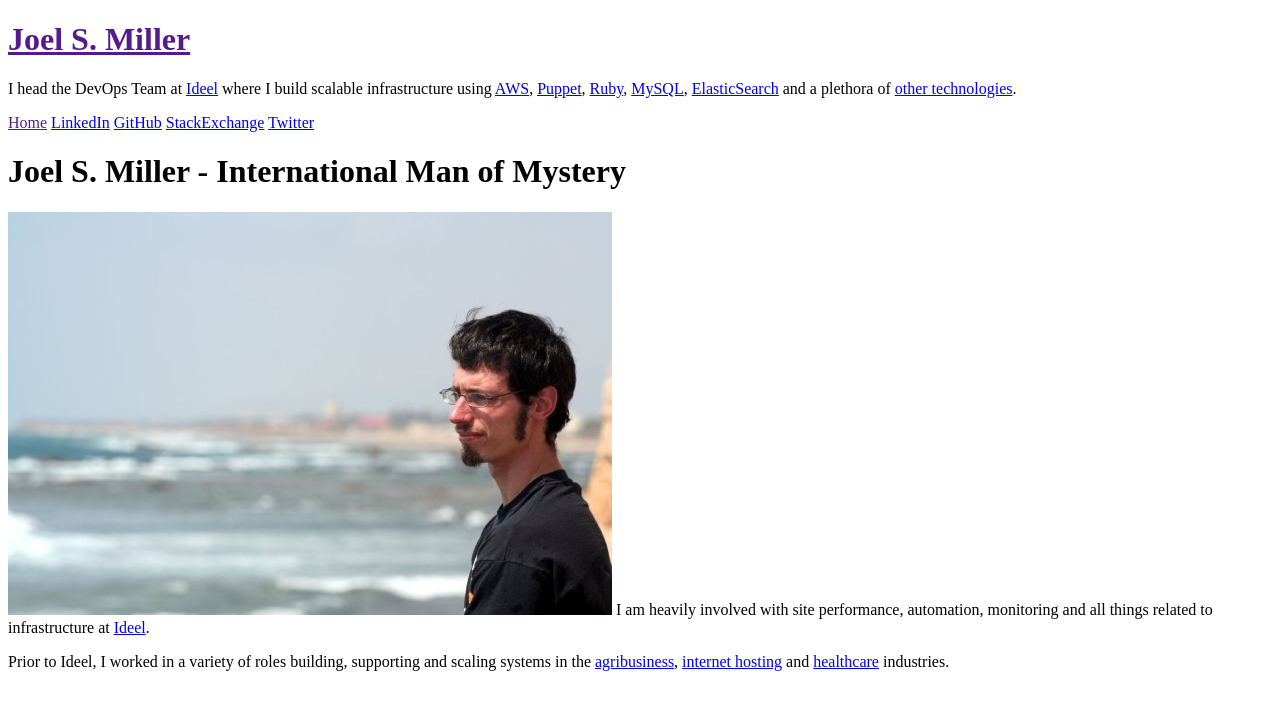
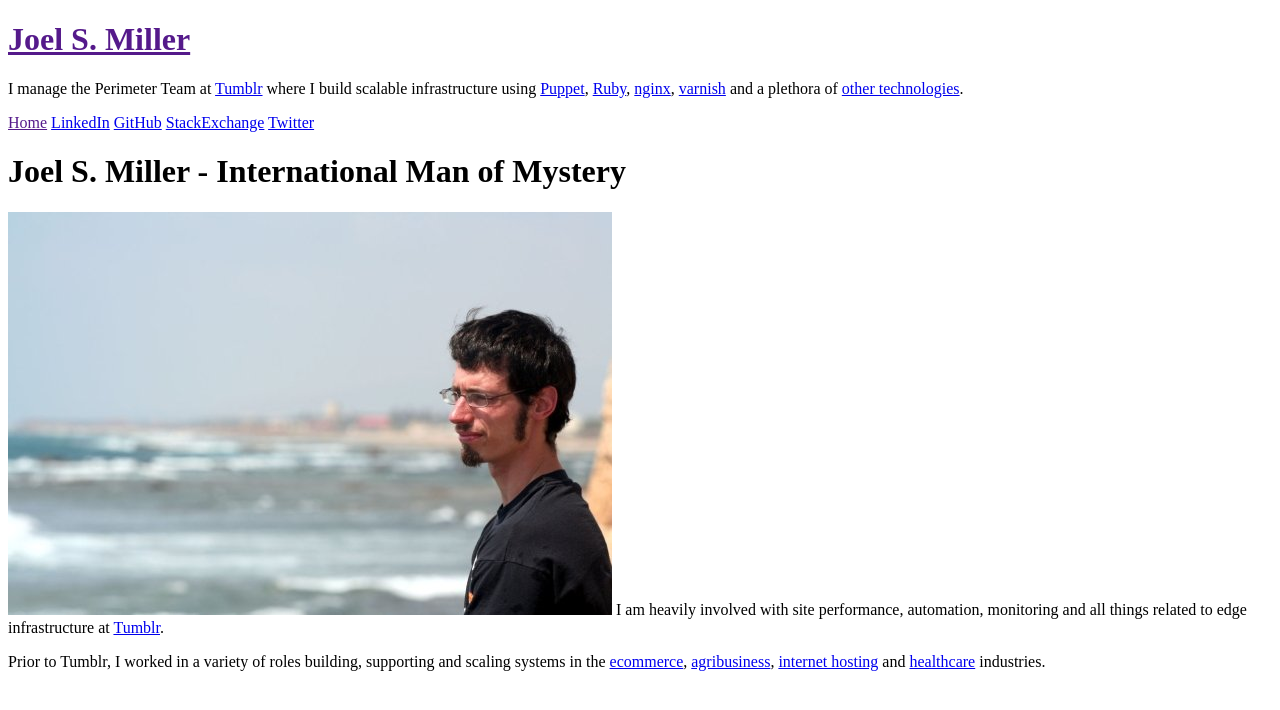
Before and after one commit to esquireofoz/esquireofoz.github.io, a Jekyll site: the page built from _posts/2015-10-04-about.md, in a window 1280 px wide. Shown: the top 710 px of the page. Built offline with Jekyll 4.4.1, drawn with Linux system fonts in a browser that asks for light colours; nearby versions of some CDN libraries.

Commit message:
update descriptions
trim technologies list

```diff
--- a/_config.yml
+++ b/_config.yml
@@ -14,7 +14,7 @@ permalink:        pretty
 # Setup
 title:            Joel S. Miller
 tagline:          'Amassed Ramblings'
-description:      'I head the DevOps Team at <a href="http://www.ideel.com" target="_blank">Ideel</a> where I build scalable infrastructure using <a href="https://twitter.com/awscloud" target="_blank">AWS</a>, <a href="https://twitter.com/puppetlabs" target="_blank">Puppet</a>, <a href="https://www.ruby-lang.org/en/" target="_blank">Ruby</a>, <a href="https://www.percona.com/software/mysql-database/percona-server" target="_blank">MySQL</a>, <a href="https://twitter.com/elastic" target="_blank">ElasticSearch</a> and a plethora of <a href="https://en.wikipedia.org/wiki/List_of_free_and_open-source_software_packages" target="_blank">other technologies</a>.'
+description:      'I manage the Perimeter Team at <a href="https://www.tumblr.com" target="_blank">Tumblr</a> where I build scalable infrastructure using <a href="https://twitter.com/puppetlabs" target="_blank">Puppet</a>, <a href="https://www.ruby-lang.org/en/" target="_blank">Ruby</a>, <a href="https://www.nginx.com/" target="_blank">nginx</a>, <a href="https://varnish-cache.org/" target="_blank">varnish</a> and a plethora of <a href="https://en.wikipedia.org/wiki/List_of_free_and_open-source_software_packages" target="_blank">other technologies</a>.'
 
 url:              http://www.joelsmiller.com
 baseurl:          /
--- a/_posts/2015-10-04-about.md
+++ b/_posts/2015-10-04-about.md
@@ -4,6 +4,6 @@ title: Joel S. Miller - International Man of Mystery
 ---
 
 ![Gazing at the Mediterranean from Acre, Israel](http://www.joelsmiller.com/assets/images/jsm_acre.jpg)
-I am heavily involved with site performance, automation, monitoring and all things related to infrastructure at [Ideel](http://www.ideel.com).
+I am heavily involved with site performance, automation, monitoring and all things related to edge infrastructure at [Tumblr](https://www.tumblr.com).
 
-Prior to Ideel, I worked in a variety of roles building, supporting and scaling systems in the [agribusiness](http://www.bunge.com/), [internet hosting](http://www.contegix.com/) and [healthcare](http://www.cerner.com/) industries.
+Prior to Tumblr, I worked in a variety of roles building, supporting and scaling systems in the [ecommerce](http://www.ideel.com), [agribusiness](http://www.bunge.com/), [internet hosting](http://www.contegix.com/) and [healthcare](https://twitter.com/cerner) industries.
```
